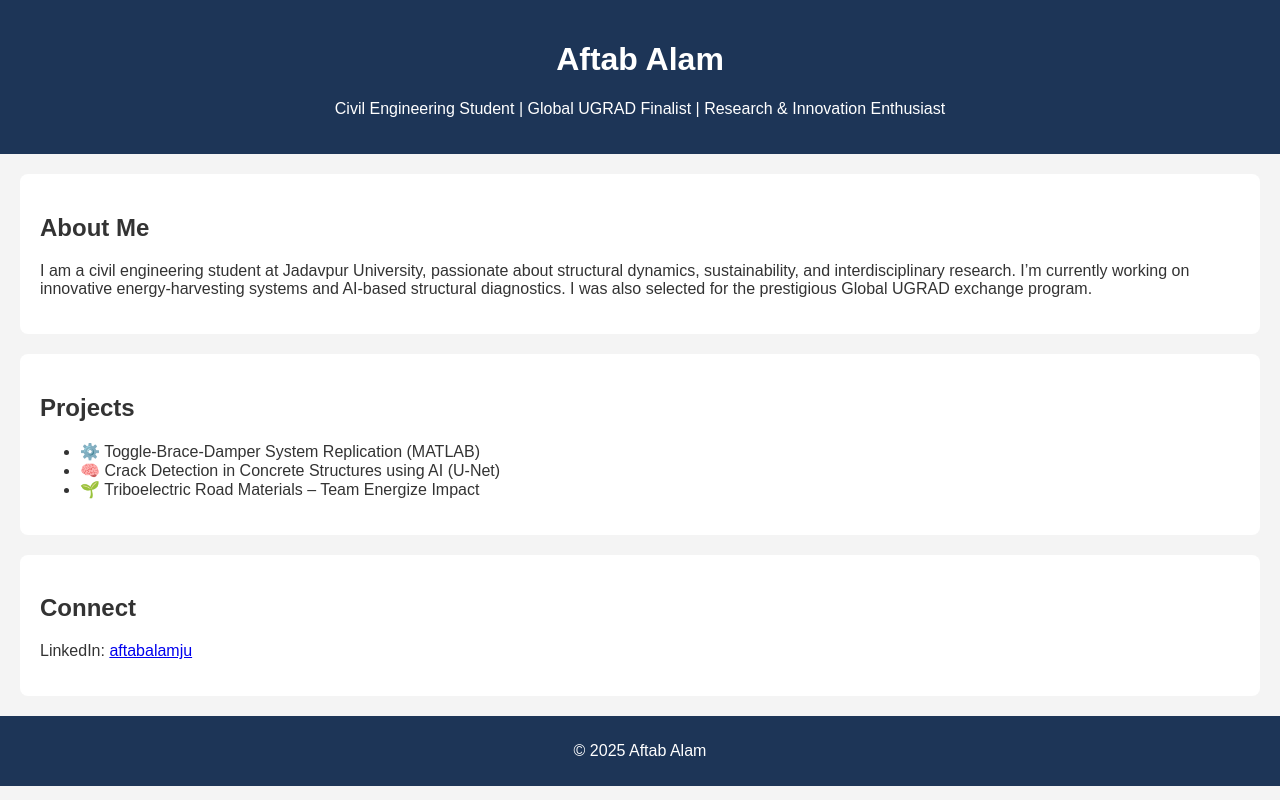
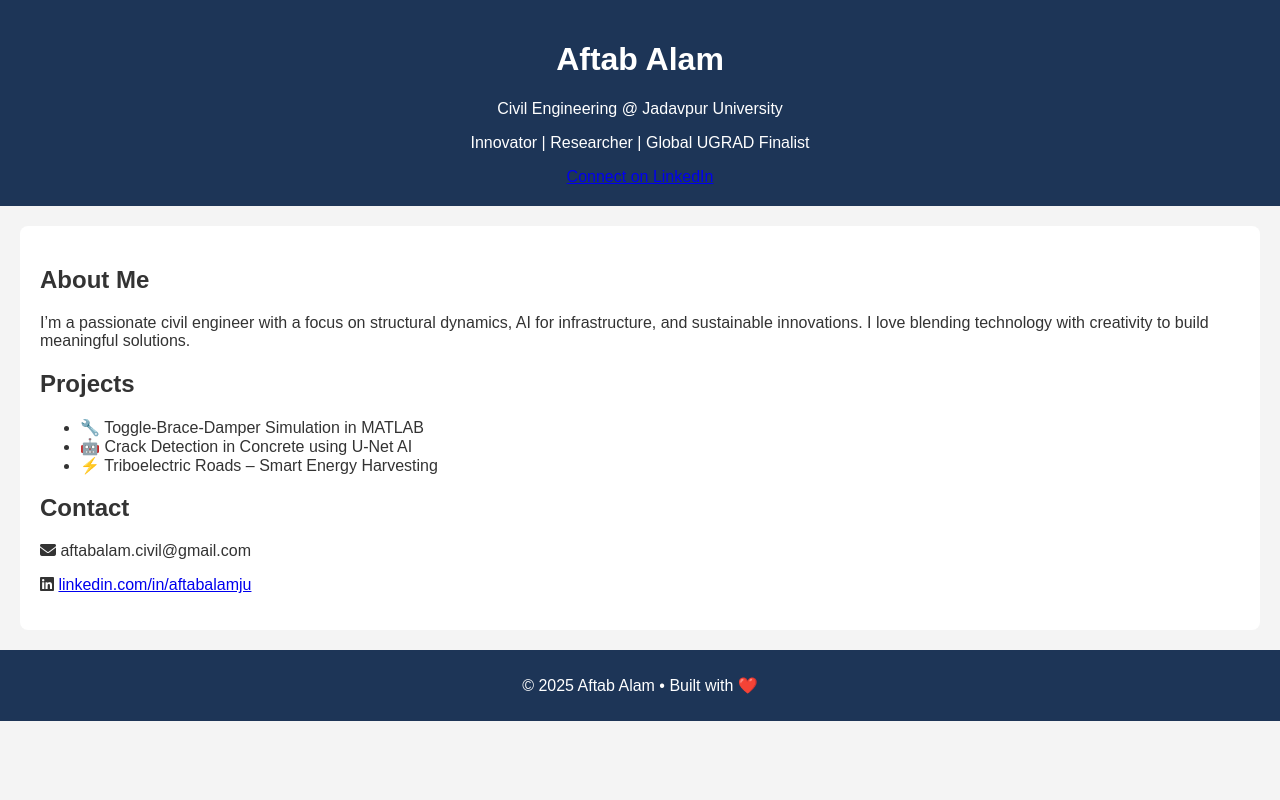
Before and after one commit to Aftab-JU/aftab-portfolio, a plain HTML site: page index.html in a window 1280 px wide. Drawn offline with Linux system fonts and the light colour scheme.

Commit message:
Update index.html

```diff
--- a/index.html
+++ b/index.html
@@ -1,38 +1,47 @@
 <!DOCTYPE html>
 <html lang="en">
 <head>
-  <meta charset="UTF-8">
-  <meta name="viewport" content="width=device-width, initial-scale=1.0">
+  <meta charset="UTF-8" />
+  <meta name="viewport" content="width=device-width, initial-scale=1.0"/>
   <title>Aftab Alam | Portfolio</title>
-  <link rel="stylesheet" href="style.css">
+  <link rel="stylesheet" href="style.css" />
+  <link href="https://fonts.googleapis.com/css2?family=Montserrat:wght@400;700&display=swap" rel="stylesheet"/>
+  <script src="https://kit.fontawesome.com/a076d05399.js" crossorigin="anonymous"></script>
 </head>
 <body>
   <header>
-    <h1>Aftab Alam</h1>
-    <p>Civil Engineering Student | Global UGRAD Finalist | Research & Innovation Enthusiast</p>
+    <div class="overlay">
+      <h1>Aftab Alam</h1>
+      <p>Civil Engineering @ Jadavpur University</p>
+      <p>Innovator | Researcher | Global UGRAD Finalist</p>
+      <a href="https://www.linkedin.com/in/aftabalamju" target="_blank" class="btn">Connect on LinkedIn</a>
+    </div>
   </header>
 
-  <section>
-    <h2>About Me</h2>
-    <p>I am a civil engineering student at Jadavpur University, passionate about structural dynamics, sustainability, and interdisciplinary research. I’m currently working on innovative energy-harvesting systems and AI-based structural diagnostics. I was also selected for the prestigious Global UGRAD exchange program.</p>
-  </section>
+  <section class="content">
+    <div class="card">
+      <h2>About Me</h2>
+      <p>I’m a passionate civil engineer with a focus on structural dynamics, AI for infrastructure, and sustainable innovations. I love blending technology with creativity to build meaningful solutions.</p>
+    </div>
 
-  <section>
-    <h2>Projects</h2>
-    <ul>
-      <li>⚙️ Toggle-Brace-Damper System Replication (MATLAB)</li>
-      <li>🧠 Crack Detection in Concrete Structures using AI (U-Net)</li>
-      <li>🌱 Triboelectric Road Materials – Team Energize Impact</li>
-    </ul>
-  </section>
+    <div class="card">
+      <h2>Projects</h2>
+      <ul>
+        <li>🔧 Toggle-Brace-Damper Simulation in MATLAB</li>
+        <li>🤖 Crack Detection in Concrete using U-Net AI</li>
+        <li>⚡ Triboelectric Roads – Smart Energy Harvesting</li>
+      </ul>
+    </div>
 
-  <section>
-    <h2>Connect</h2>
-    <p>LinkedIn: <a href="https://www.linkedin.com/in/aftabalamju" target="_blank">aftabalamju</a></p>
+    <div class="card">
+      <h2>Contact</h2>
+      <p><i class="fas fa-envelope"></i> aftabalam.civil@gmail.com</p>
+      <p><i class="fab fa-linkedin"></i> <a href="https://www.linkedin.com/in/aftabalamju" target="_blank">linkedin.com/in/aftabalamju</a></p>
+    </div>
   </section>
 
   <footer>
-    <p>© 2025 Aftab Alam</p>
+    <p>© 2025 Aftab Alam • Built with ❤️</p>
   </footer>
 </body>
 </html>
```
